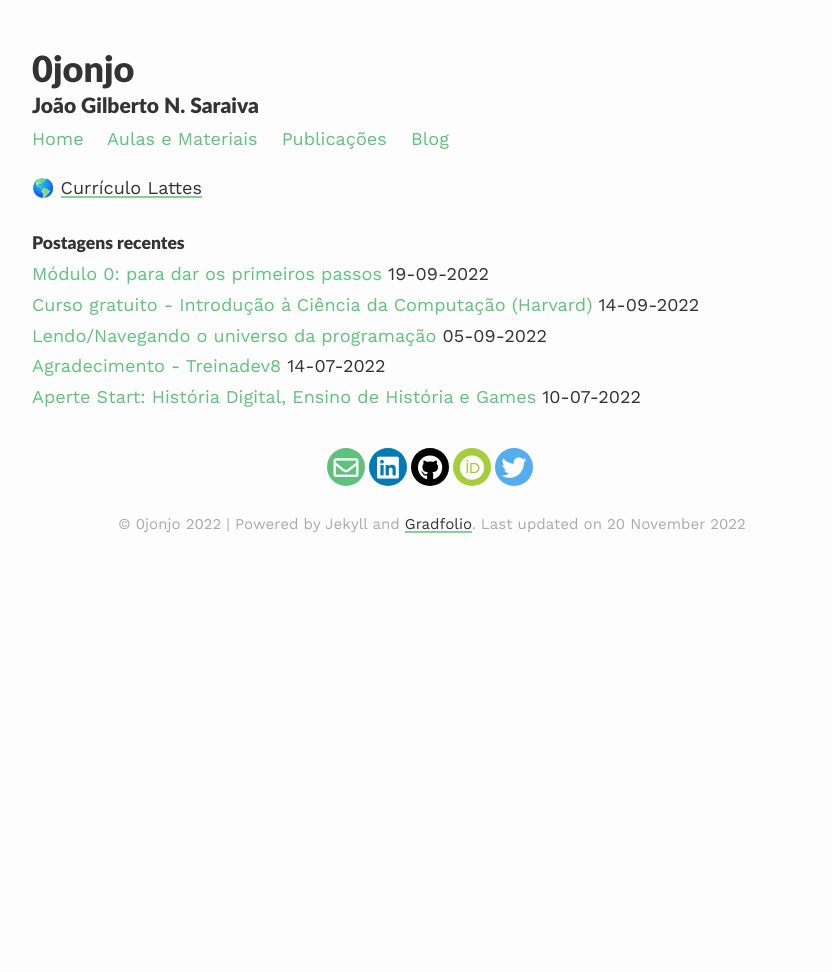
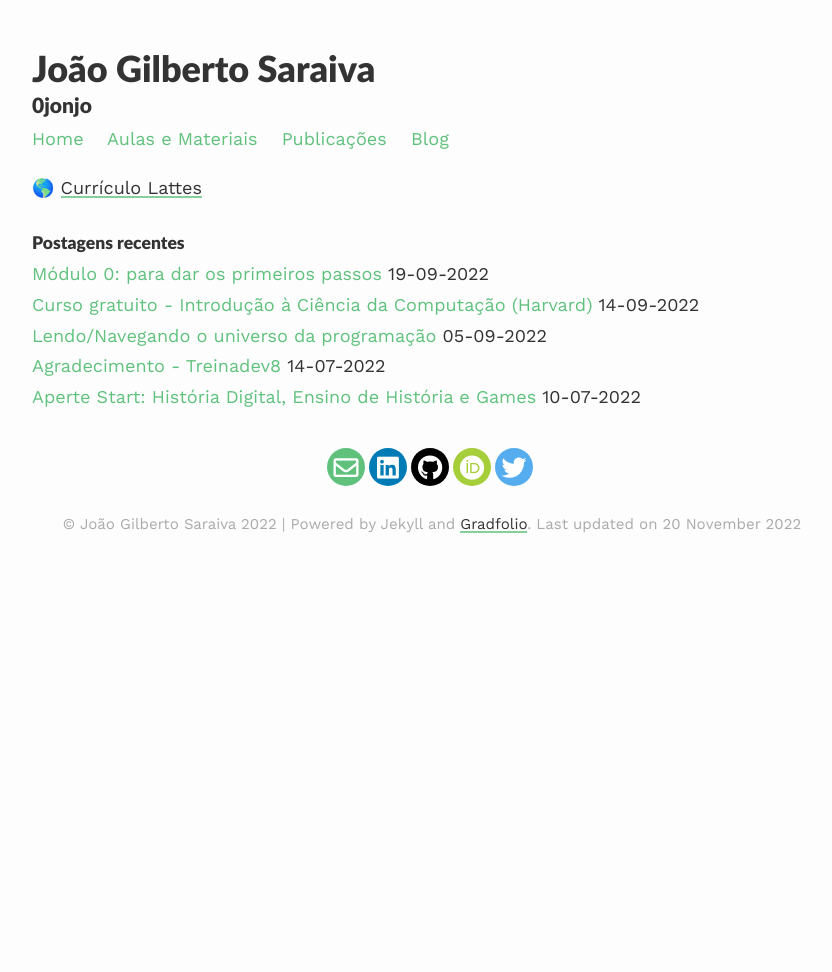
Before and after one commit to 0jonjo/0jonjo.github.io, a Jekyll site: the page built from index.md, in a window 1280 px wide. Shown: the whole page, without its empty margins (208-1040 px from the left). Built offline with Jekyll 4.4.1, drawn with Linux system fonts in a browser that asks for light colours; nearby versions of some CDN libraries.

Commit message:
Test title and lattes update

```diff
--- a/_config.yml
+++ b/_config.yml
@@ -1,7 +1,7 @@
 ### your site title here
 
-title: 0jonjo
-description: João Gilberto N. Saraiva
+title: João Gilberto Saraiva
+description: 0jonjo
 
 baseurl: #name of GitHub repository
 url: #custom url to be used instead of GitHub repository
@@ -22,13 +22,13 @@
 linkedin: 0jonjo
 github: 0jonjo
 researchgate:
-orcid: 0000-0002-2094-8216
+orcid: 5459229452533929
 
 highlighter: rouge
 markdown: kramdown
 
 # Tracker
-analytics: G-T35CK1QYVQ
+analytics:
 
 #optimization -> compress.html
 compress_html:
--- a/_includes/social-footer.html
+++ b/_includes/social-footer.html
@@ -38,7 +38,7 @@
 {%- if site.orcid -%}
 <a title="{{ _locale_string_follow | replace: '[NAME]', 'Orcid' }}"
 class="social-button orcid"
-href="https://orcid.org/{{ site.orcid }}" itemprop="sameAs"
+href="http://lattes.cnpq.br/{{ site.orcid }}" itemprop="sameAs"
 target="_blank">
 <i class="fab fa-orcid"></i>
 </a>
```
